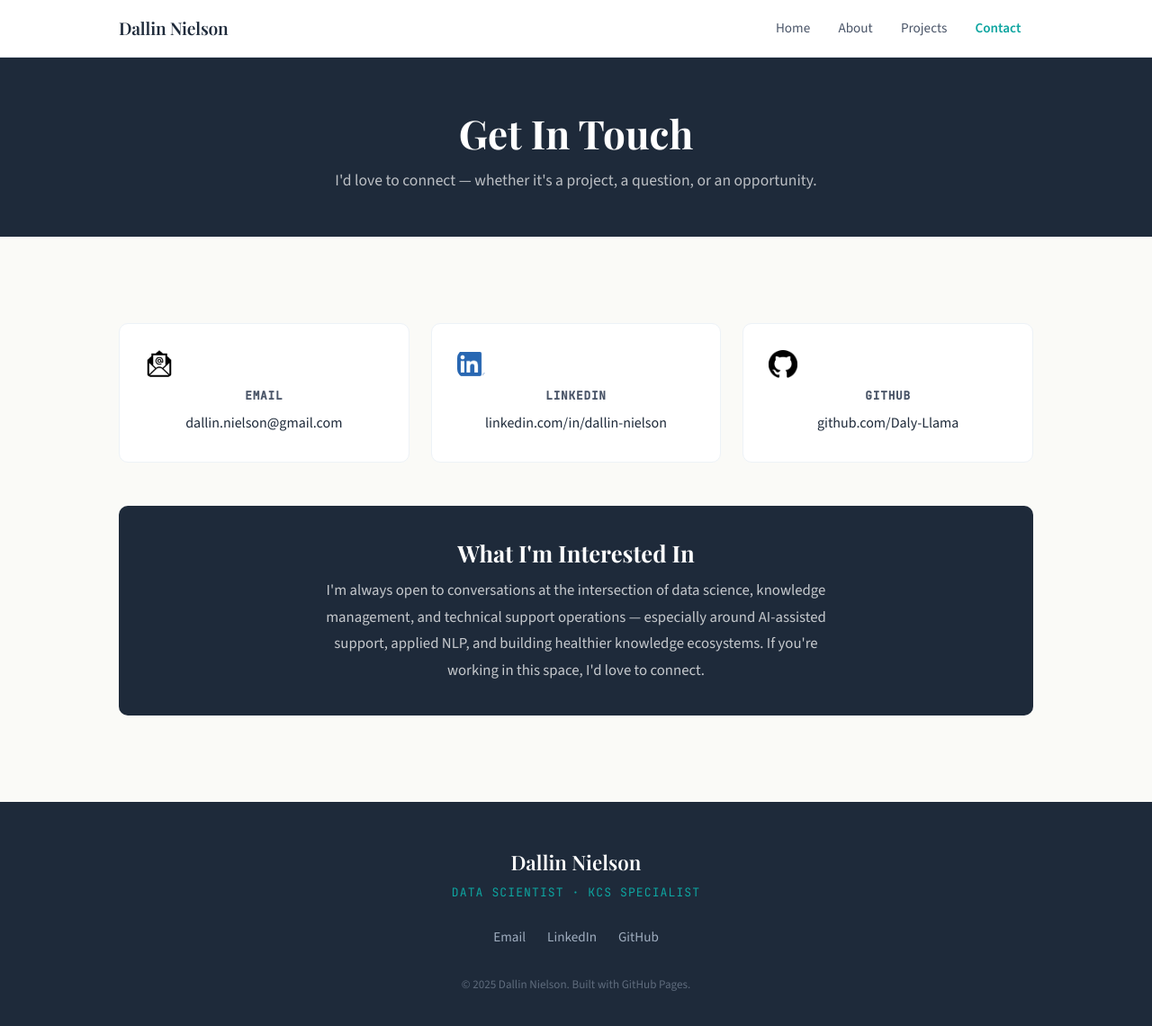
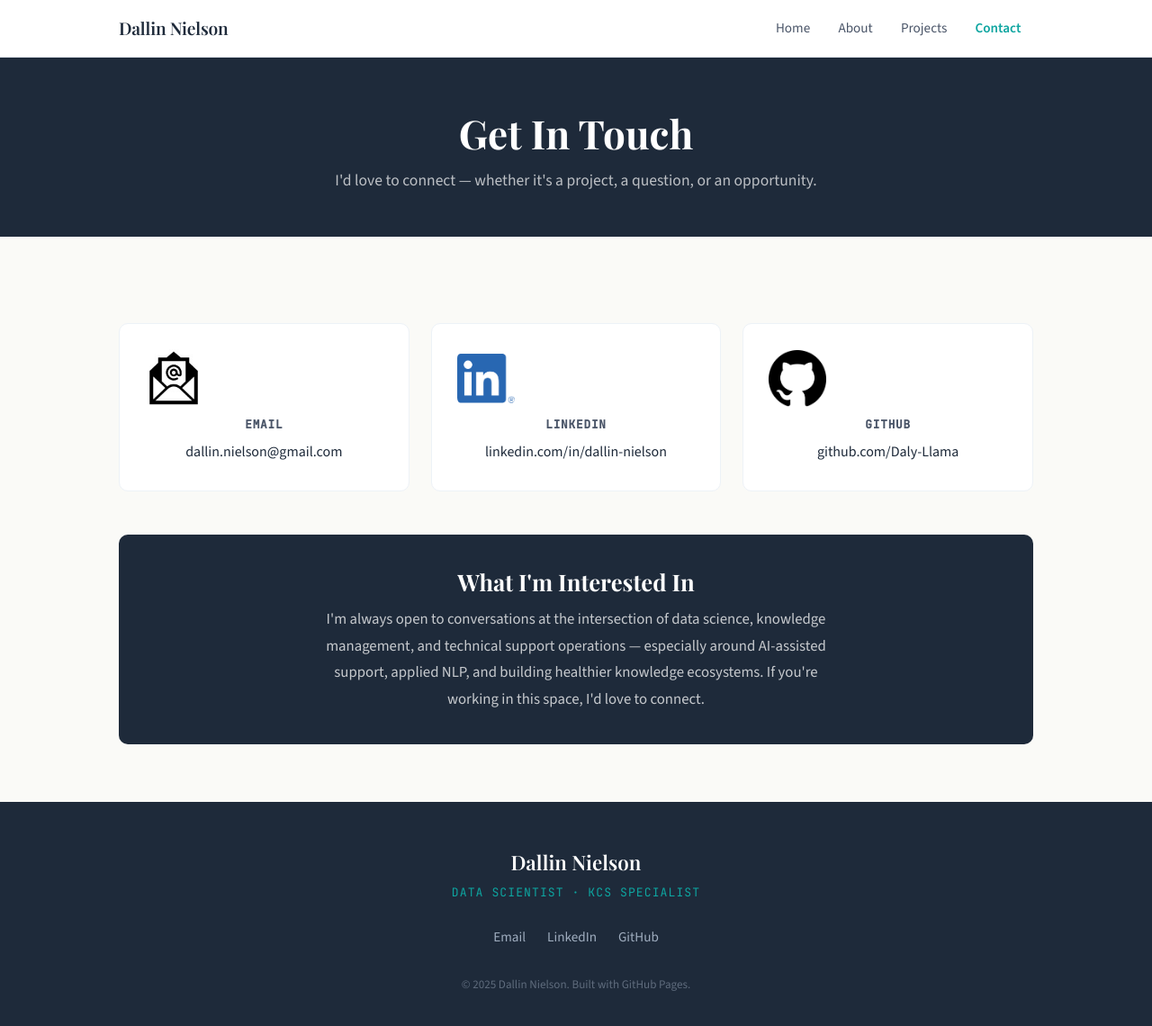
Before and after one commit to Daly-Llama/Daly-Llama.github.io, a Jekyll site: the page built from contact.md, in a window 1280 px wide and 1154 px high. Shown: the top 1140 px of the window at 90% size. Built offline with Jekyll 4.4.1, drawn with Linux system fonts in a browser that asks for light colours.

Commit message:
Update style.css

```diff
--- a/assets/css/style.css
+++ b/assets/css/style.css
@@ -551,7 +551,6 @@ hr {
   border-radius: var(--card-radius);
   padding: 1.75rem;
   text-align: center;
-  align-items: center;
 }
 
 .contact-card .contact-icon {
@@ -606,9 +605,10 @@ hr {
 }
 
 .icon {
-  width: 32px;
-  height: 32px;
+  width: 64px;
+  height: 64px;
   object-fit: contain;
+  align-items: center
 }
 
 
```
